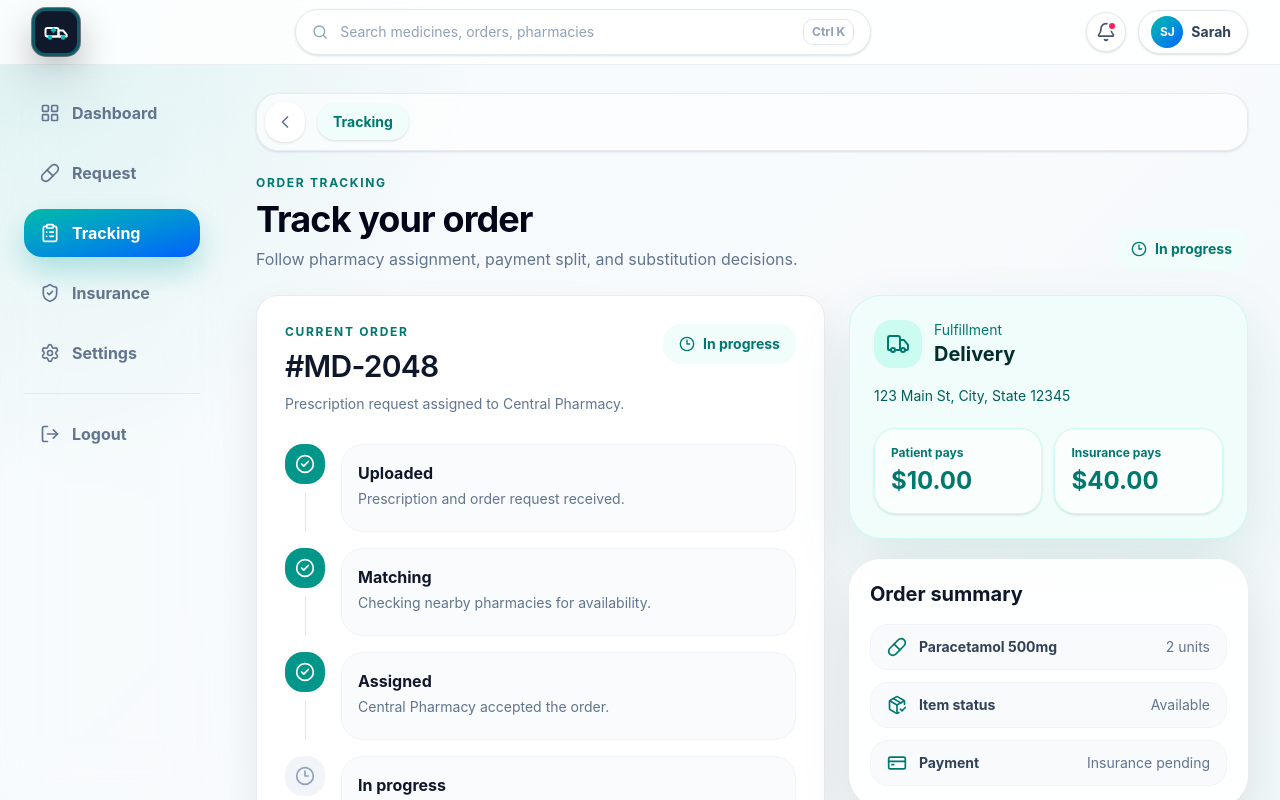
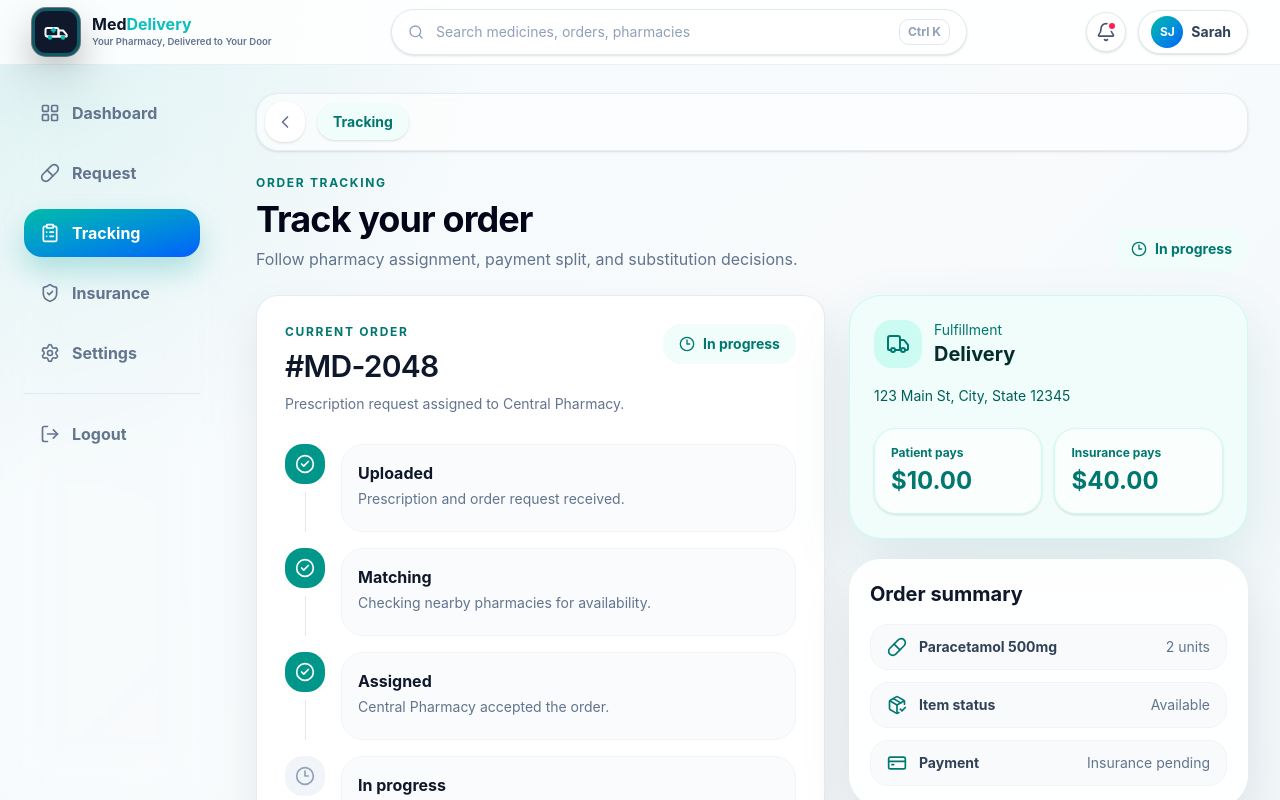
Before and after one commit to SheCanCODE-Capstone-Projects/Med-Delivery-System-FE, a Next.js app: page /tracking in a window 1280 px wide. Shown: the top 800 px of the page. Built offline with nearby package versions, Linux system fonts and the light colour scheme.

Commit message:
Restore patient logo lockup text

```diff
--- a/src/components/brand/MedDeliveryLogo.tsx
+++ b/src/components/brand/MedDeliveryLogo.tsx
@@ -19,15 +19,15 @@ const sizeClasses = {
     tagline: "text-[0.6rem]"
   },
   md: {
-    mark: "h-20 w-20 rounded-[22px]",
-    icon: "h-12 w-12",
-    word: "text-[1.75rem]",
-    tagline: "text-xs"
+    mark: "h-14 w-14 rounded-[16px]",
+    icon: "h-9 w-9",
+    word: "text-[1.35rem]",
+    tagline: "text-[0.72rem]"
   },
   lg: {
-    mark: "h-40 w-40 rounded-[34px]",
-    icon: "h-20 w-20",
-    word: "text-[2.25rem]",
+    mark: "h-16 w-16 rounded-[18px]",
+    icon: "h-10 w-10",
+    word: "text-[1.7rem]",
     tagline: "text-sm"
   }
 };
--- a/src/components/layout/PatientAppShell.tsx
+++ b/src/components/layout/PatientAppShell.tsx
@@ -162,7 +162,7 @@ export default function PatientAppShell({ children }: Readonly<{ children: React
     <div className="min-h-screen bg-[radial-gradient(circle_at_top_left,rgba(14,165,160,0.11),transparent_28%),linear-gradient(135deg,#f6fbfc_0%,#f8fafc_48%,#eef7f8_100%)] text-slate-950">
       <header className="sticky top-0 z-30 border-b border-slate-200/70 bg-white/85 backdrop-blur-xl">
         <div className="grid min-h-16 grid-cols-[auto_1fr_auto] items-center gap-4 px-5 sm:px-8">
-          <MedDeliveryLogo href="/" theme="light" size="sm" showText={false} />
+          <MedDeliveryLogo href="/" theme="light" size="sm" />
 
           <label className="mx-auto hidden w-full max-w-xl items-center gap-3 rounded-full border border-slate-200 bg-white px-4 shadow-sm lg:flex">
             <Search className="h-4 w-4 text-slate-400" aria-hidden="true" />
```
